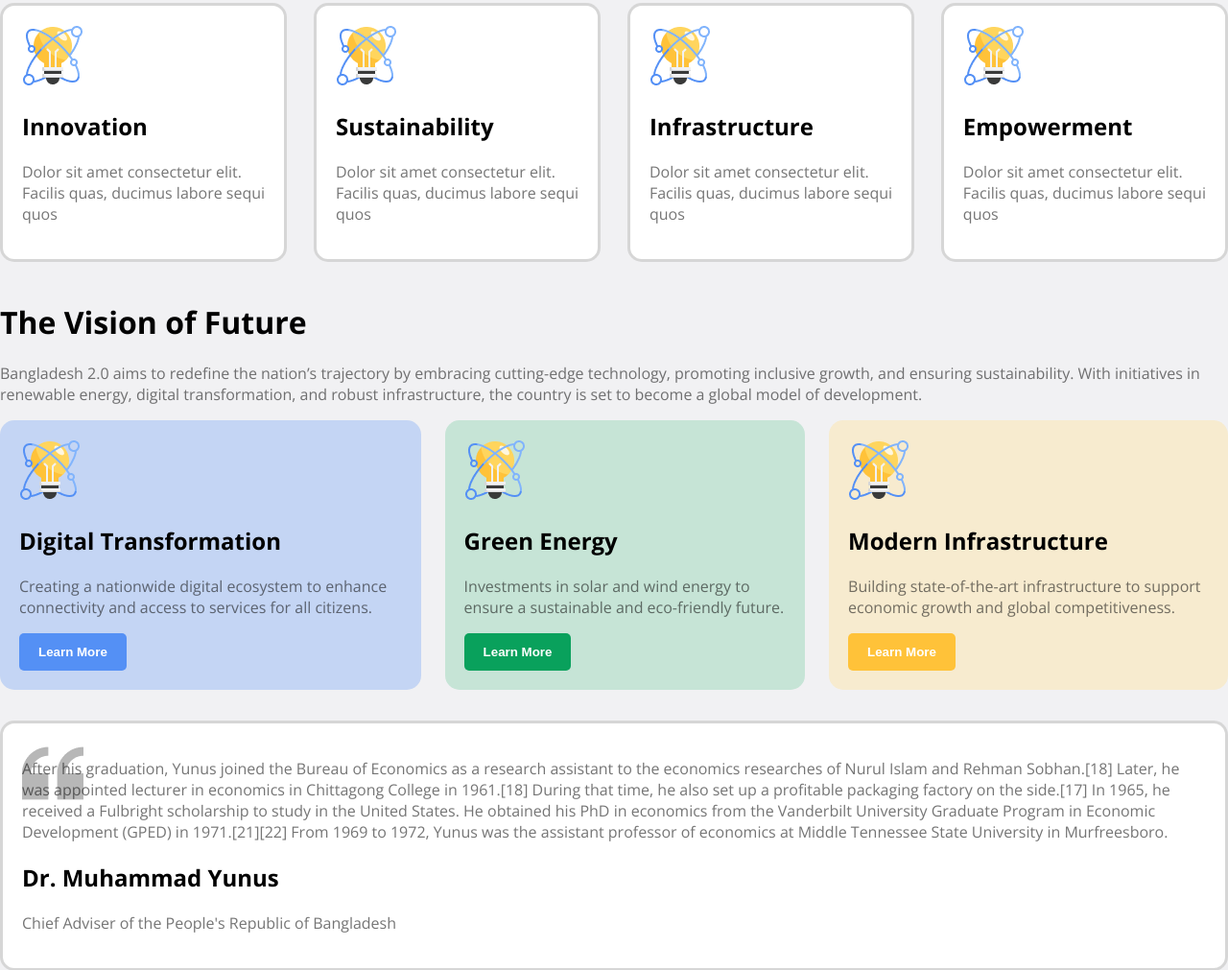
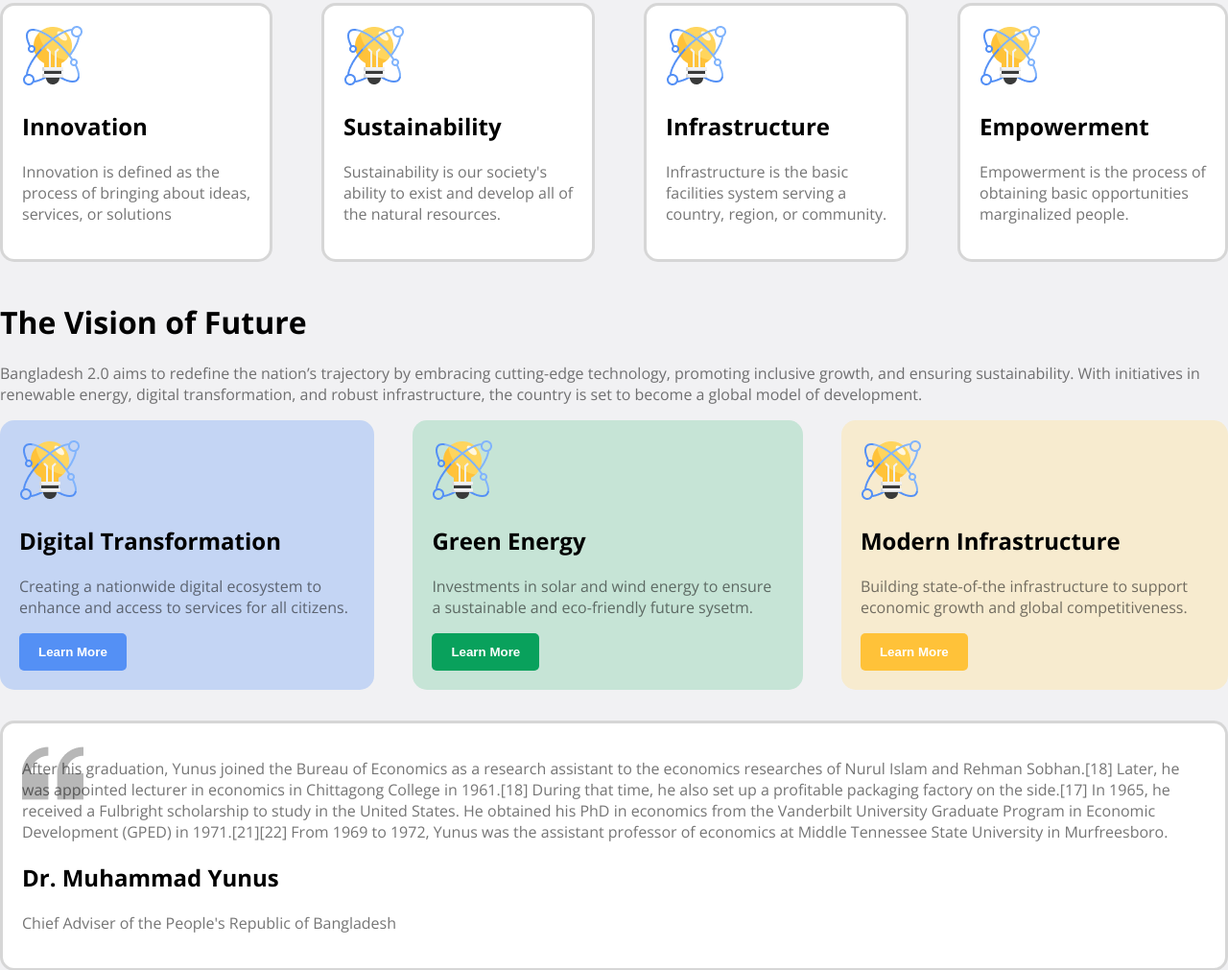
Before and after one commit to sohel13405/assignment-1, a plain HTML site: page index.html in a window 1280 px wide. Shown: the part 803-1814 px from the top of the page at 96% size. Drawn offline with nearby package versions, Linux system fonts and the light colour scheme.

Commit message:
final submit

```diff
--- a/index.html
+++ b/index.html
@@ -42,25 +42,25 @@
             <div class="innovation">
               <img src="./images/card-icon.png" alt="">
               <h2>Innovation</h2>
-              <p class="text-color">Dolor sit amet consectetur elit. <br> Facilis quas, ducimus labore sequi <br> quos </p>
+              <p class="text-color">Innovation is defined as the <br> process of bringing about ideas,  <br> services, or solutions</p>
             </div>
 
             <div class="innovation">
                 <img src="./images/card-icon.png" alt="">
                 <h2>Sustainability</h2>
-                <p class="text-color" >Dolor sit amet consectetur elit. <br> Facilis quas, ducimus labore sequi <br> quos </p>
+                <p class="text-color" >Sustainability is our society's <br> ability to exist and develop all of <br> the natural resources.</p>
               </div>
 
               <div class="innovation">
                 <img src="./images/card-icon.png" alt="">
                 <h2>Infrastructure</h2>
-                <p class="text-color">Dolor sit amet consectetur elit. <br> Facilis quas, ducimus labore sequi <br> quos </p>
+                <p class="text-color">Infrastructure is the basic <br> facilities  system serving a <br>country, region, or community.</p>
               </div>
 
               <div class="innovation">
                 <img src="./images/card-icon.png" alt="">
                 <h2>Empowerment</h2>
-                <p class="text-color">Dolor sit amet consectetur elit. <br> Facilis quas, ducimus labore sequi <br> quos </p>
+                <p class="text-color">Empowerment is the process of <br> obtaining basic opportunities <br> marginalized people. </p>
               </div>
 
         </div>
@@ -71,12 +71,14 @@
         <h1>The Vision of Future</h1>
         <p class="text-color">Bangladesh 2.0 aims to redefine the nation’s trajectory by embracing cutting-edge technology, promoting inclusive growth, and ensuring sustainability. With initiatives in renewable energy, digital transformation, and robust infrastructure, the country is set to become a global model of development.</p>
 
-        <section class="Vision-of-Future">
+        <section>
+
+          <div class="Vision-of-Future">
 
             <div class="Digital-Transformation">
-                <img src="./images/card-icon.png" alt="">
+                <div><img src="./images/card-icon.png" alt=""></div>
                 <h1>Digital Transformation</h1>
-                <p class="text-color text-align">Creating a nationwide digital ecosystem to  enhance connectivity and access to services for  all citizens.</p>
+                <p class="text-color ">Creating a nationwide digital ecosystem to enhance and access to services for  all citizens.</p>
                 <button class="d-t-b">Learn More</button>
             </div>
 
@@ -84,7 +86,7 @@
             <div class="Green-Energy">
                 <img src="./images/card-icon.png" alt="">
                 <h1>Green Energy</h1>
-                <p class="text-color text-align">Investments in solar and wind energy to ensure a sustainable and eco-friendly future.</p>
+                <p class="text-color ">Investments in solar and wind   energy to ensure a sustainable and eco-friendly future sysetm.</p>
                 <button class="g-e-b">Learn More</button>
             </div>
 
@@ -92,9 +94,11 @@
             <div class="Modern-Infrastructure">
                 <img src="./images/card-icon.png" alt="">
                 <h1>Modern Infrastructure</h1>
-                <p class="text-color text-align">Building state-of-the-art infrastructure to support economic growth and global competitiveness.</p>
+                <p class="text-color">Building state-of-the infrastructure to support economic growth and global competitiveness.</p>
                 <button class="m-i-b">Learn More</button>
             </div>
+
+          </div>
 
         </section>
 
@@ -116,7 +120,7 @@
 
          <div class="">
             <h1 class="recent-news">Recent News</h1>
-            <p class="text-color">Bangladesh 2.0 aims to redefine the nation’s trajectory by embracing cutting-edge technology, promoting inclusive growth, and ensuring sustainability. With initiatives in renewable energy, digital transformation, and robust infrastructure, the country is set to become a global model of development.</p>
+            <p class="text-color"> Satellite Bangabandhu-1 starts for Florida tomorrow for launching Bangladesh's first communication satellite Bangabandhu-1 will be shipped from France to Florida of the Unite States tomorrow for launching to the orbit in the next month.</p>
          </div>
 
          <div class="recent-divs">
--- a/style/style.css
+++ b/style/style.css
@@ -110,7 +110,6 @@ nav button:hover{
    border-style:solid;
    border-color: rgba(0, 0, 0, 0.161);
     background-color: white;
-
     border-radius: 15px;
     padding:20px;
 
@@ -127,9 +126,11 @@ nav button:hover{
 }
 
 .Vision-of-Future{
-   display: flex;
-   justify-content: space-between;
-   gap: 25px;
+   display:flex;
+   gap: 40px;
+
+
+
 }
 
 .Digital-Transformation{
@@ -140,7 +141,7 @@ nav button:hover{
 
 }
 .text-align{
-    text-align:left;
+
 }
 
 .d-t-b{
```
